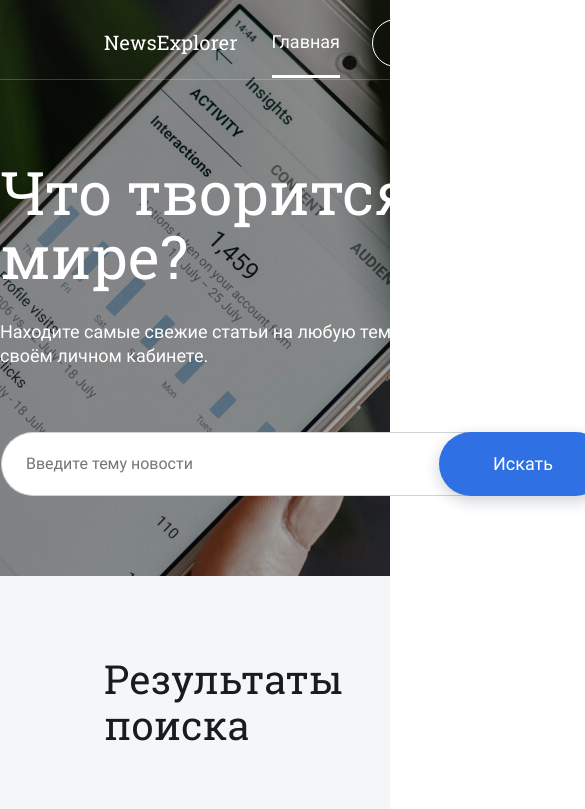
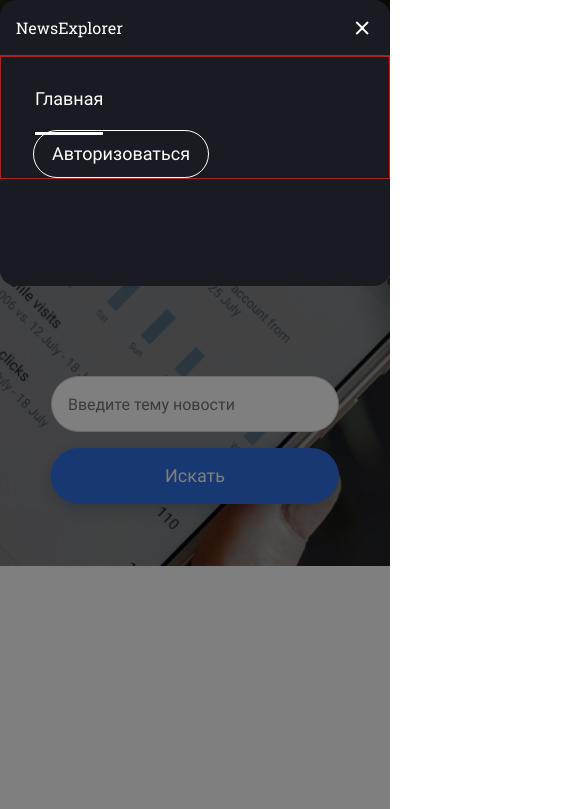
Before and after one commit to TroyKiri/news-explorer-frontend, a website built with webpack: page src/index.html in a window 390 px wide. Shown: the top 809 px of the page, 585 px wide, since content can reach past the window. Built offline with nearby package versions, Linux system fonts and the light colour scheme; files whose address does not match are found by name.

Commit message:
add section header and search 320px

```diff
--- a/src/blocks/background/background.css
+++ b/src/blocks/background/background.css
@@ -6,7 +6,7 @@
   max-height: 576px;
 }
 
-@media screen and (min-width:500px) and (max-width: 1023px) {
+@media screen and (min-width:658px) and (max-width: 1023px) {
   .background {
     max-height: 400px;
   }
--- a/src/blocks/button/__search/button__search.css
+++ b/src/blocks/button/__search/button__search.css
@@ -13,9 +13,16 @@
   color: #FFFFFF;
 }
 
-@media screen and (min-width:500px) and (max-width: 1023px) {
+@media screen and (min-width:658px) and (max-width: 1023px) {
   .button__search {
     width: 160px;
     height: 56px;
   }
 }
+
+@media screen and (min-width:320px) and (max-width: 657px) {
+  .button__search {
+    width: 288px;
+    height: 56px;
+  }
+}
--- /dev/null
+++ b/src/blocks/header/__container/_menu/header__container_menu.css
@@ -0,0 +1,3 @@
+.header__container_menu {
+  border: 1px solid red;
+}
--- a/src/blocks/header/__container/header__container.css
+++ b/src/blocks/header/__container/header__container.css
@@ -1,3 +1,5 @@
+@import url(./_menu/header__container_menu.css);
+
 .header__container {
   margin-right: 104px;
   display: flex;
@@ -8,3 +10,9 @@
     margin-right: 40px;
   }
 }
+
+@media screen and (min-width: 320px) and (max-width: 657px) {
+  .header__container {
+    display: none;
+  }
+}
--- /dev/null
+++ b/src/blocks/header/__icon/header__icon.css
@@ -0,0 +1,16 @@
+.header__icon {
+  width: 24px;
+  height: 24px;
+  margin-top: 16px;
+  margin-bottom: 16px;
+  margin-right: 16px;
+}
+.header__menu:hover {
+  cursor: url('../../../images/Pointer.png'), pointer;
+}
+
+@media screen and (min-width: 657px) {
+  .header__icon {
+    display: none;
+  }
+}
--- a/src/blocks/header/__title/header__title.css
+++ b/src/blocks/header/__title/header__title.css
@@ -17,3 +17,13 @@
     margin-bottom: 18.47px;
   }
 }
+
+@media screen and (min-width: 320px) and (max-width: 657px) {
+  .header__title {
+    margin-left: 16px;
+    margin-top: 16px;
+    margin-bottom: 16px;
+    font-size: 16px;
+    line-height: 24px;
+  }
+}
--- a/src/blocks/header/header.css
+++ b/src/blocks/header/header.css
@@ -2,6 +2,7 @@
 @import url(./__container/header__container.css);
 @import url(./__ref/header__ref.css);
 @import url(./__links/header__links.css);
+@import url(./__icon/header__icon.css);
 
 .header {
   box-shadow: inset 0px -1px 0px rgba(255, 255, 255, 0.2);
--- /dev/null
+++ b/src/blocks/menu/__container/menu__container.css
@@ -0,0 +1,5 @@
+.menu__container {
+  box-shadow: inset 0px -1px 0px rgba(255, 255, 255, 0.2);
+  display: flex;
+  justify-content: space-between;
+}
--- /dev/null
+++ b/src/blocks/menu/__content/menu__content.css
@@ -0,0 +1,8 @@
+.menu__content {
+  width: 100%;
+  height: 286px;
+  background-color:#1A1B22;
+  border-radius: 16px;
+  position: relative;
+  box-sizing: border-box;
+}
--- /dev/null
+++ b/src/blocks/menu/menu.css
@@ -0,0 +1,13 @@
+@import url(./__content/menu__content.css);
+@import url(./__container/menu__container.css);
+
+.menu {
+  position: fixed;
+  top: 0;
+  left: 0;
+  width: 100%;
+  height: 100%;
+  background-color: rgba(0, 0, 0, .5);
+  display: flex;
+  /*display: none;*/
+}
--- a/src/blocks/search/__container/search__container.css
+++ b/src/blocks/search/__container/search__container.css
@@ -9,3 +9,10 @@
     width: 448px;
   }
 }
+
+@media screen and (min-width:320px) and (max-width: 657px) {
+  .search__container {
+    margin: 30px auto 32px;
+    width: 288px;
+  }
+}
--- a/src/blocks/search/__form/search__form.css
+++ b/src/blocks/search/__form/search__form.css
@@ -1,7 +1,11 @@
+.search__form {
+  margin-right: auto;
+  margin-left: auto;
+}
+
+@media screen and (min-width:1024px) {
   .search__form {
     margin-top: 64px;
-  margin-right: auto;
-  margin-left: auto;
     width: 606px;
     height: 64px;
     background-color: #FFFFFF;
@@ -14,11 +18,30 @@
     justify-content: space-between;
     align-items: center;
   }
-
-@media screen and (min-width:500px) and (max-width: 1023px) {
+}
+@media screen and (min-width:658px) and (max-width: 1023px) {
   .search__form {
     margin-top: 48px;
     width: 448px;
     height: 56px;
+    background-color: #FFFFFF;
+    border: 1px solid #D1D2D6;
+    border-right: none;
+    backdrop-filter: blur(8px);
+    border-radius: 100px;
+    box-sizing: border-box;
+    display: flex;
+    justify-content: space-between;
+    align-items: center;
   }
 }
+@media screen and (min-width:320px) and (max-width: 657px) {
+  .search__form {
+    margin-top: 122px;
+    width: 288px;
+    box-sizing: border-box;
+    display: flex;
+    flex-direction: column;
+    align-items: center;
+  }
+}
--- a/src/blocks/search/__input/search__input.css
+++ b/src/blocks/search/__input/search__input.css
@@ -13,8 +13,21 @@
   background-color: #FFFFFF;
 }
 
-@media screen and (min-width:500px) and (max-width: 1023px) {
+@media screen and (min-width:658px) and (max-width: 1023px) {
   .search__input {
     width: 228px;
   }
 }
+@media screen and (min-width:320px) and (max-width: 657px) {
+  .search__input {
+    width: 288px;
+    height: 56px;
+    margin-left: 0;
+    border: 1px solid #D1D2D6;
+    box-sizing: border-box;
+    /* backdrop-filter: blur(100px); */
+    border-radius: 100px;
+    padding-left: 16px;
+    margin-bottom: 16px;
+  }
+}
--- a/src/blocks/search/__subtitle/search__subtitle.css
+++ b/src/blocks/search/__subtitle/search__subtitle.css
@@ -15,3 +15,8 @@
     width: 452px;
   }
 }
+@media screen and (min-width:320px) and (max-width: 657px) {
+  .search__subtitle {
+    width: 288px;
+  }
+}
--- a/src/blocks/search/__title/search__title.css
+++ b/src/blocks/search/__title/search__title.css
@@ -18,3 +18,11 @@
     line-height: 40px;
   }
 }
+@media screen and (min-width:320px) and (max-width: 657px) {
+  .search__title {
+    margin-bottom: 16px;
+    width: 285px;
+    font-size: 36px;
+    line-height: 40px;
+  }
+}
--- a/src/blocks/search/search.css
+++ b/src/blocks/search/search.css
@@ -13,3 +13,8 @@
     height: 334px;
   }
 }
+@media screen and (min-width:320px) and (max-width: 657px) {
+  .search {
+    height: 480px;
+  }
+}
--- a/src/index.html
+++ b/src/index.html
@@ -12,11 +12,32 @@
   <div class="body">
     <div class="background">
 
+      <section class="menu">
+        <div class="menu__content">
+          <div class="menu__container">
+            <h3 class="header__title">NewsExplorer</h3>
+            <img class="header__icon" alt="menu" src="<%=require('./images/back.png')%>">
+          </div>
+          <div class="header__container_menu">
+            <ul class="header__links">
+              <li class="header__ref"><a class="header__link header__link_active" href="index.html">Главная</a></li>
+              <!-- <li class="header__ref"><a class="header__link" href="#">Сохранённые статьи</a></li> -->
+            </ul>
+            <button class="button button__header button__header_not-login">Авторизоваться</button>
+            <!-- <button class="button button__header button__header_login">
+              <p class="button__header_text">Грета</p>
+              <img class="button__header_logout" src="<%=require('./images/logout.png')%>" alt="logout">
+            </button> -->
+          </div>
+        </div>
+      </section>
+
       <header class="header">
         <h3 class="header__title">NewsExplorer</h3>
+        <img class="header__icon" alt="menu" src="<%=require('./images/menu.png')%>">
         <div class="header__container">
           <ul class="header__links">
-            <li class="header__ref"><a class="header__link header__link_active" href="#">Главная</a></li>
+            <li class="header__ref"><a class="header__link header__link_active" href="index.html">Главная</a></li>
             <!-- <li class="header__ref"><a class="header__link" href="#">Сохранённые статьи</a></li> -->
           </ul>
           <button class="button button__header button__header_not-login">Авторизоваться</button>
@@ -40,7 +61,7 @@
 
     </div>
 
-    <section class="results">
+    <!-- <section class="results">
       <h2 class="results__title">Результаты поиска</h2>
       <div class="results__container">
         <div class="results__article">
@@ -128,7 +149,7 @@
           <li class="footer__icon"><a class="footer__icon-link" href="https://www.facebook.com/" target="_blank"><img class="footer__icon-image" alt="facebook" src="<%=require('./images/fb.png')%>"></a></li>
         </ul>
       </div>
-    </footer>
+    </footer> -->
     <!-- <div class="popup" id='popup-login'>
       <div class="popup__content popup__login">
         <img src="<%=require('./images/back.png')%>" alt="close" class="popup__close">
--- a/src/style.css
+++ b/src/style.css
@@ -10,6 +10,7 @@
 @import url(./blocks/results/results.css);
 @import url(./blocks/loading/loading.css);
 @import url(./blocks/failed/failed.css);
+@import url(./blocks/menu/menu.css);
 
 .body {
   margin: 0 auto;
```
Also changed, not shown: src/images/menu.png (added). Lines whose indentation alone changed are shown as unchanged.
